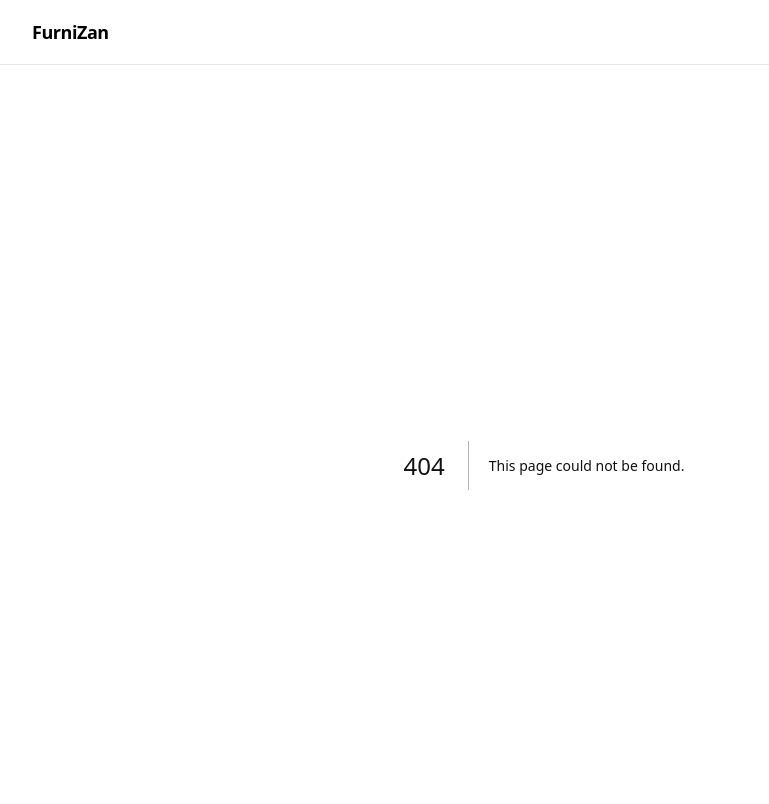
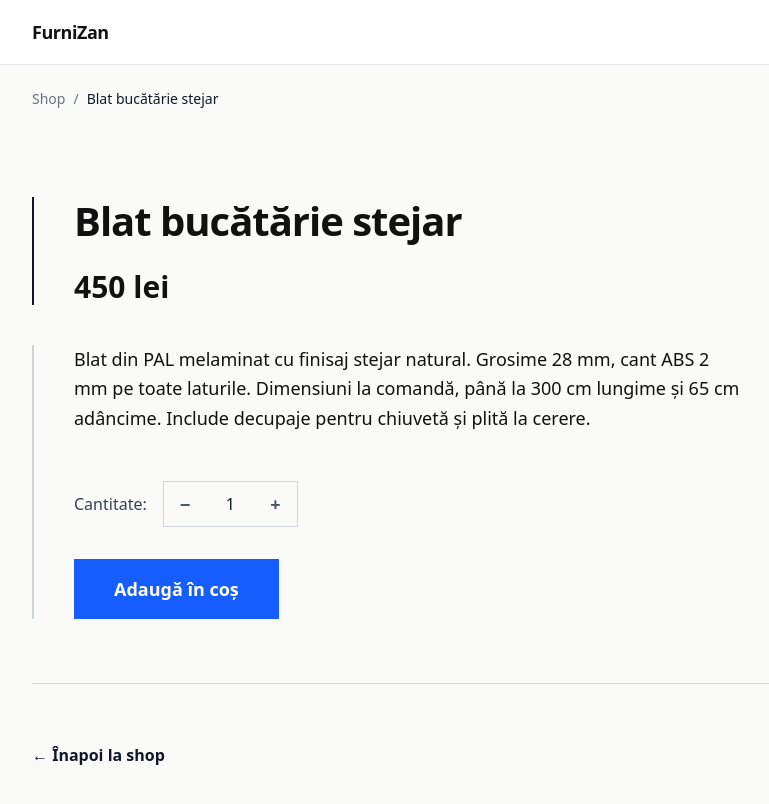
Before and after one commit to adorobantu92/FurniZan, a Next.js app: page /shop/blat-bucatarie-stejar in a window 1280 px wide. Before the commit this address had no page. Shown: the top 804 px of the page, without its empty margins (96-865 px from the left). Built offline with nearby package versions, Linux system fonts and the light colour scheme.

Commit message:
Add shop product detail page

```diff
--- /dev/null
+++ b/src/app/shop/[slug]/page.tsx
@@ -0,0 +1,212 @@
+"use client";
+
+import { useState } from "react";
+import { useCart } from "@/lib/cart-context";
+import Link from "next/link";
+import { use } from "react";
+
+interface Product {
+  slug: string;
+  id: string;
+  name: string;
+  description: string;
+  price: number;
+}
+
+const products: Product[] = [
+  {
+    slug: "blat-bucatarie-stejar",
+    id: "blat-bucatarie-stejar",
+    name: "Blat bucătărie stejar",
+    description:
+      "Blat din PAL melaminat cu finisaj stejar natural. Grosime 28 mm, cant ABS 2 mm pe toate laturile. Dimensiuni la comandă, până la 300 cm lungime și 65 cm adâncime. Include decupaje pentru chiuvetă și plită la cerere.",
+    price: 450,
+  },
+  {
+    slug: "corp-inferior-60",
+    id: "corp-inferior-60",
+    name: "Corp inferior 60 cm",
+    description:
+      "Corp de bucătărie inferior cu lățime standard 60 cm. PAL 18 mm, spate HDF 3 mm. Include raft interior reglabil și picioare de 10 cm. Adâncime și înălțime personalizabile. Fără ușă - se comandă separat.",
+    price: 280,
+  },
+  {
+    slug: "corp-suspendat-80",
+    id: "corp-suspendat-80",
+    name: "Corp suspendat 80 cm",
+    description:
+      "Corp suspendat pentru bucătărie, lățime 80 cm. PAL 18 mm alb mat, spate HDF. Două rafturi interioare reglabile. Înălțime standard 72 cm sau personalizată. Include șine pentru montaj pe perete.",
+    price: 320,
+  },
+  {
+    slug: "sertar-tandembox",
+    id: "sertar-tandembox",
+    name: "Sertar Tandembox",
+    description:
+      "Sertar cu sistem Tandembox cu închidere lentă. Capacitate 30 kg. Disponibil în lățimi de la 30 cm la 90 cm. Înălțime sertar 12 cm sau 20 cm. Include fațadă din PAL la alegere.",
+    price: 180,
+  },
+  {
+    slug: "usa-mdf-vopsit",
+    id: "usa-mdf-vopsit",
+    name: "Ușă MDF vopsit",
+    description:
+      "Ușă din MDF 18 mm vopsit mat. Culoare la alegere din paleta RAL. Dimensiuni personalizate până la 60x240 cm. Include găuri pentru balamale (balamale se comandă separat).",
+    price: 220,
+  },
+  {
+    slug: "bara-haine-dressing",
+    id: "bara-haine-dressing",
+    name: "Bară haine dressing",
+    description:
+      "Bară ovală din aluminiu pentru umerașe. Lungime la comandă până la 150 cm. Include suporturi laterale. Finisaj crom mat sau negru.",
+    price: 85,
+  },
+  {
+    slug: "polita-pal-40",
+    id: "polita-pal-40",
+    name: "Poliță PAL 40 cm",
+    description:
+      "Poliță din PAL 18 mm cu cant ABS. Adâncime 40 cm, lungime la comandă până la 120 cm. Culoare din stoc sau la comandă. Include suporturi de poliță.",
+    price: 65,
+  },
+  {
+    slug: "dulap-baie-suspendat",
+    id: "dulap-baie-suspendat",
+    name: "Dulap baie suspendat",
+    description:
+      "Dulap suspendat pentru baie din PAL hidrofug. Dimensiuni personalizate. Include raft interior și decupaj pentru sifon la cerere. Finisaj rezistent la umiditate.",
+    price: 380,
+  },
+];
+
+function getProduct(slug: string): Product | undefined {
+  return products.find((p) => p.slug === slug);
+}
+
+export default function ProductPage({
+  params,
+}: {
+  params: Promise<{ slug: string }>;
+}) {
+  const resolvedParams = use(params);
+  const product = getProduct(resolvedParams.slug);
+  const { addItem } = useCart();
+  const [quantity, setQuantity] = useState(1);
+
+  if (!product) {
+    return (
+      <main className="min-h-screen bg-stone-50 text-gray-900">
+        <div className="mx-auto max-w-6xl px-6 sm:px-8 md:px-12 lg:px-16">
+          <section className="flex min-h-[50vh] flex-col justify-center py-12 sm:py-16 md:py-20">
+            <div className="border-l-2 border-gray-300 pl-6 sm:pl-8 md:pl-10">
+              <h1 className="mb-4 text-3xl font-extrabold tracking-tight sm:mb-6 md:text-4xl">
+                Produs inexistent
+              </h1>
+              <p className="mb-8 text-base text-gray-600 sm:mb-10 md:text-lg">
+                Produsul căutat nu a fost găsit.
+              </p>
+              <Link
+                href="/shop"
+                className="inline-block bg-blue-600 px-8 py-3 text-base font-bold text-white transition-colors hover:bg-blue-700 sm:px-10 sm:py-4 sm:text-lg"
+              >
+                Înapoi la shop
+              </Link>
+            </div>
+          </section>
+        </div>
+      </main>
+    );
+  }
+
+  const handleAddToCart = () => {
+    addItem(
+      {
+        id: product.id,
+        name: product.name,
+        price: product.price,
+        slug: product.slug,
+      },
+      quantity
+    );
+  };
+
+  return (
+    <main className="min-h-screen bg-stone-50 text-gray-900">
+      <div className="mx-auto max-w-6xl px-6 sm:px-8 md:px-12 lg:px-16">
+        {/* BREADCRUMB */}
+        <nav className="py-6 text-sm text-gray-500">
+          <Link href="/shop" className="hover:text-gray-900 transition-colors">
+            Shop
+          </Link>
+          <span className="mx-2">/</span>
+          <span className="text-gray-900">{product.name}</span>
+        </nav>
+
+        {/* PRODUCT DETAIL */}
+        <section className="py-8 sm:py-12 md:py-16">
+          <div className="border-l-2 border-gray-900 pl-6 sm:pl-8 md:pl-10">
+            <h1 className="mb-4 text-3xl font-extrabold tracking-tight sm:mb-6 md:text-4xl lg:text-5xl">
+              {product.name}
+            </h1>
+            <p className="mb-8 text-2xl font-bold text-gray-900 sm:mb-10 md:text-3xl">
+              {product.price} lei
+            </p>
+          </div>
+
+          <div className="border-l-2 border-gray-300 pl-6 sm:pl-8 md:pl-10">
+            <p className="mb-10 max-w-2xl text-base leading-relaxed text-gray-600 sm:mb-12 md:text-lg">
+              {product.description}
+            </p>
+
+            {/* QUANTITY SELECTOR */}
+            <div className="mb-8 flex items-center gap-4">
+              <span className="text-sm font-medium text-gray-700 sm:text-base">
+                Cantitate:
+              </span>
+              <div className="flex items-center border border-gray-300">
+                <button
+                  onClick={() => setQuantity((q) => Math.max(1, q - 1))}
+                  className="px-4 py-2 text-lg font-bold text-gray-600 hover:bg-gray-100 transition-colors"
+                  aria-label="Scade cantitate"
+                >
+                  −
+                </button>
+                <span className="min-w-[3rem] px-2 py-2 text-center text-base font-medium">
+                  {quantity}
+                </span>
+                <button
+                  onClick={() => setQuantity((q) => q + 1)}
+                  className="px-4 py-2 text-lg font-bold text-gray-600 hover:bg-gray-100 transition-colors"
+                  aria-label="Crește cantitate"
+                >
+                  +
+                </button>
+              </div>
+            </div>
+
+            {/* ADD TO CART */}
+            <button
+              onClick={handleAddToCart}
+              className="inline-block bg-blue-600 px-8 py-3 text-base font-bold text-white transition-colors hover:bg-blue-700 sm:px-10 sm:py-4 sm:text-lg"
+            >
+              Adaugă în coș
+            </button>
+          </div>
+        </section>
+
+        <hr className="border-gray-300" />
+
+        {/* BACK LINK */}
+        <section className="py-10 sm:py-14">
+          <Link
+            href="/shop"
+            className="text-sm font-bold text-blue-600 underline decoration-blue-600/40 underline-offset-4 transition-colors hover:text-blue-800 hover:decoration-blue-800 sm:text-base"
+          >
+            ← Înapoi la shop
+          </Link>
+        </section>
+      </div>
+    </main>
+  );
+}
```
